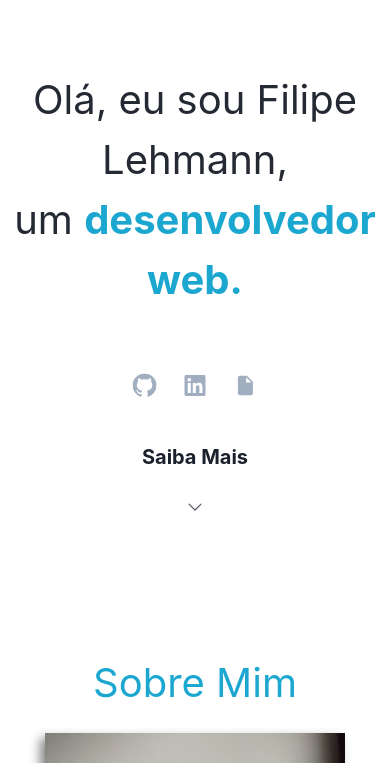
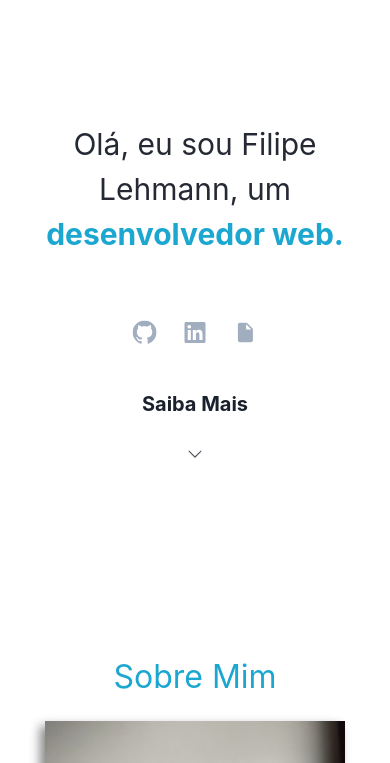
Before and after one commit to jcserv/portfolio, a Next.js app: page / in a window 390 px wide. Shown: the part 163-926 px from the top of the page. Built offline with nearby package versions, Linux system fonts and the light colour scheme.

Commit message:
mobile fixes

```diff
--- a/components/ExperienceOverview.jsx
+++ b/components/ExperienceOverview.jsx
@@ -14,6 +14,7 @@ import { Grid } from "@material-ui/core";
 import React, { useState } from "react";
 
 import jobs from "../data/jobs";
+import styles from "../styles/components/ExperienceOverview.module.css";
 import { colors } from "../theme";
 
 const ExperienceSelect = ({ expIndex, setIndex }) => (
@@ -74,9 +75,10 @@ const ExperienceDetails = ({ index }) => {
       <Grid
         container
         item
+        className={styles.grid_exp}
         style={{
           marginLeft: "12px",
-          marginBottom: "12px",
+          // marginBottom: "12px",
           textAlign: "justify",
         }}
       >
@@ -104,15 +106,15 @@ export default function ExperienceOverview() {
       item
       direction="row"
       justifyContent="center"
-      xs={9}
+      xs={10}
       sm={9}
+      md={8}
       borderRadius="lg"
       borderWidth={bg === colors.bg.light ? "1px" : ""}
       rounded="md"
       style={{
         margin: "24px",
         marginTop: "3vh",
-        width: "75vw",
         height: "60vh",
       }}
     >
@@ -138,7 +140,12 @@ export default function ExperienceOverview() {
         item
         xs={9}
         sm={6}
-        style={{ marginTop: "24px", marginBottom: "24px", marginLeft: "12px" }}
+        style={{
+          marginTop: "24px",
+          marginBottom: "24px",
+          marginLeft: "12px",
+          paddingBottom: "12px",
+        }}
       >
         <ExperienceDetails index={index} />
       </Grid>
--- a/components/ProjectsOverview.jsx
+++ b/components/ProjectsOverview.jsx
@@ -26,7 +26,7 @@ const Card = ({ name, subtitle, description, links }) => {
       borderWidth={bg === colors.bg.light ? "1px" : ""}
       rounded="md"
       shadow="lg"
-      mt={0}
+      mt={20}
       m="auto"
       mb={3}
       w="75%"
@@ -87,14 +87,14 @@ const ProjectContent = ({
 
 const Project = ({ index, shouldAlternate, ...props }) => (
   <Fade>
-    <Grid container direction="row" style={{ height: "70vh" }}>
-      <Grid container item xs={12} sm={6}>
+    <Grid container direction="row">
+      <Grid container item xs={12} sm={6} className="projects-correction">
         <ProjectContent
           alternate={shouldAlternate ? index % 2 === 0 : false}
           {...props}
         />
       </Grid>
-      <Grid container item xs={12} sm={6}>
+      <Grid container item xs={12} sm={6} className="projects-correction">
         <ProjectContent
           alternate={shouldAlternate ? index % 2 === 1 : true}
           {...props}
--- a/components/sections/Landing.jsx
+++ b/components/sections/Landing.jsx
@@ -20,17 +20,23 @@ export default function Landing() {
   const header = (
     <div className={styles.center}>
       <h1 className={styles.tagline} style={{ color: primary }}>
-        Olá, eu sou Filipe Lehmann,{" "}
+        Olá, eu sou Filipe Lehmann,
+        {/* {" "}
       </h1>
-      <h1 className={styles.tagline} style={{ color: primary }}>
-        {" "}
+      <h1 className={styles.tagline} style={{ color: primary }}> */}{" "}
         um <strong style={{ color: secondary }}>desenvolvedor web.</strong>
       </h1>
     </div>
   );
 
   return (
-    <SectionContainer id="landing" name="landing" headerText={header}>
+    <SectionContainer
+      id="landing"
+      name="landing"
+      display="flex"
+      justify="center"
+      headerText={header}
+    >
       <LinkIconBar links={links} />
       {/* <Button
         as={URL}
--- a/data/projects.js
+++ b/data/projects.js
@@ -2,7 +2,7 @@ const projects = [
   {
     name: "Issue Tracker",
     description:
-      "Issue tracker é um projeto em desenvolvimento que propõe fazer o rastreamento de tarefas para equipes de desenvolvimento. Como ponto de partida, foi produzido um arquivo de Especificação de Requisitos de Software (SRS) e um Backlog de Produto para guiar Sprints semanais. Utilizará Stack MERN.",
+      "Issue tracker é um projeto que propõe fazer o rastreamento de tarefas para equipes de desenvolvimento. Como ponto de partida, foi produzido um arquivo de Especificação de Requisitos de Software (SRS) e um Backlog de Produto para guiar Sprints semanais. Utilizará Stack MERN.",
     subtitle: "(Em desenvolvimento!)",
     pic: "/issue_tracker.jpg",
     tech: ["MongoDB", "Express", "React", "Node.js"],
--- a/styles/Home.module.css
+++ b/styles/Home.module.css
@@ -6,3 +6,9 @@
   justify-content: center;
   align-items: center;
 }
+
+/* @media only screen and (max-width: 600px) {
+  .container {
+
+  }
+} */
--- /dev/null
+++ b/styles/components/ExperienceOverview.module.css
@@ -0,0 +1,12 @@
+/* .grid_exp{
+  margin-left: 12px;
+  margin-bottom: 12px;
+  text-align: justify;
+} */
+
+@media only screen and (max-width: 600px){
+	.grid_exp{
+		margin-left: 0 !important;
+		text-align: center;
+	}
+}
--- a/styles/components/SectionContainer.module.css
+++ b/styles/components/SectionContainer.module.css
@@ -1,7 +1,12 @@
 .header {
   font-size: 2.5em;
   color: "#19aad5";
-  margin-top: 2vh;
+  margin-top: 20vh;
+}
+@media only screen and (max-width: 600px){
+	.header{
+		font-size: 2em;
+	}
 }
 
 .container {
--- a/styles/globals.css
+++ b/styles/globals.css
@@ -16,6 +16,12 @@ a {
   box-sizing: border-box;
 }
 
+@media only screen and (max-width: 600px) {
+  .projects-correction{
+		margin-top: 24px !important;
+  }
+}
+
 .image {
   box-shadow: -5px 5px 10px #888888;
   transition: all 0.2s ease-in-out;
--- a/styles/sections/Landing.module.css
+++ b/styles/sections/Landing.module.css
@@ -1,11 +1,20 @@
-.grid{
-	display: flex;
-	align-items: center;
+
+.grid {
+  display: flex;
+  align-items: center;
 }
 
 .center {
   text-align: center;
   padding-bottom: 50px;
+  width: 55%;
+	margin: auto;
+}
+@media only screen and (max-width: 600px) {
+	.center {
+		width: 80%;
+		font-size: 12px;
+	}
 }
 
 .learn {
@@ -20,7 +29,6 @@
   transform: scale(1.1);
 }
 
-
 .tagline {
   font-size: 2.5em;
 }
```
Also changed, not shown: 2 other files (tests, documents, lock files or other folders).
